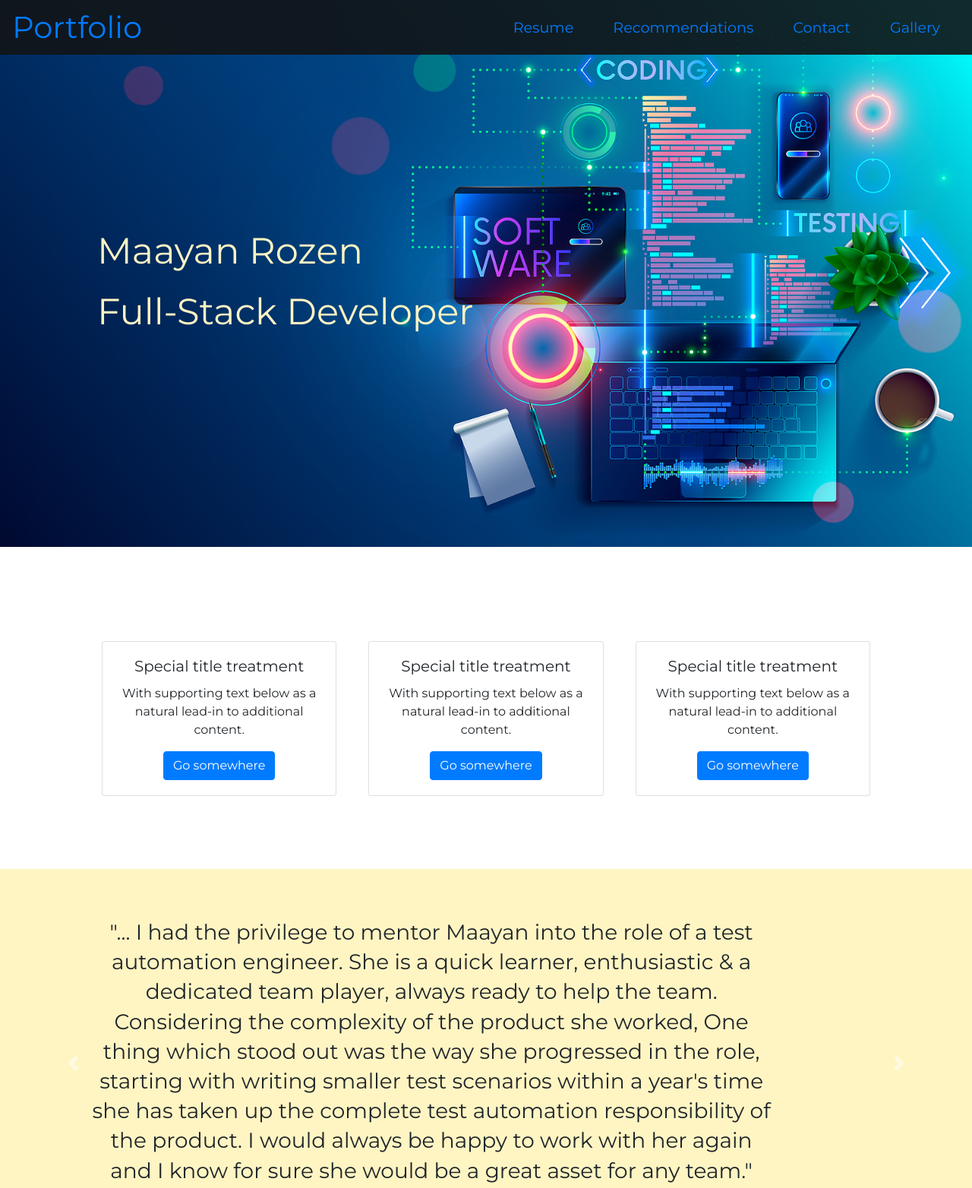
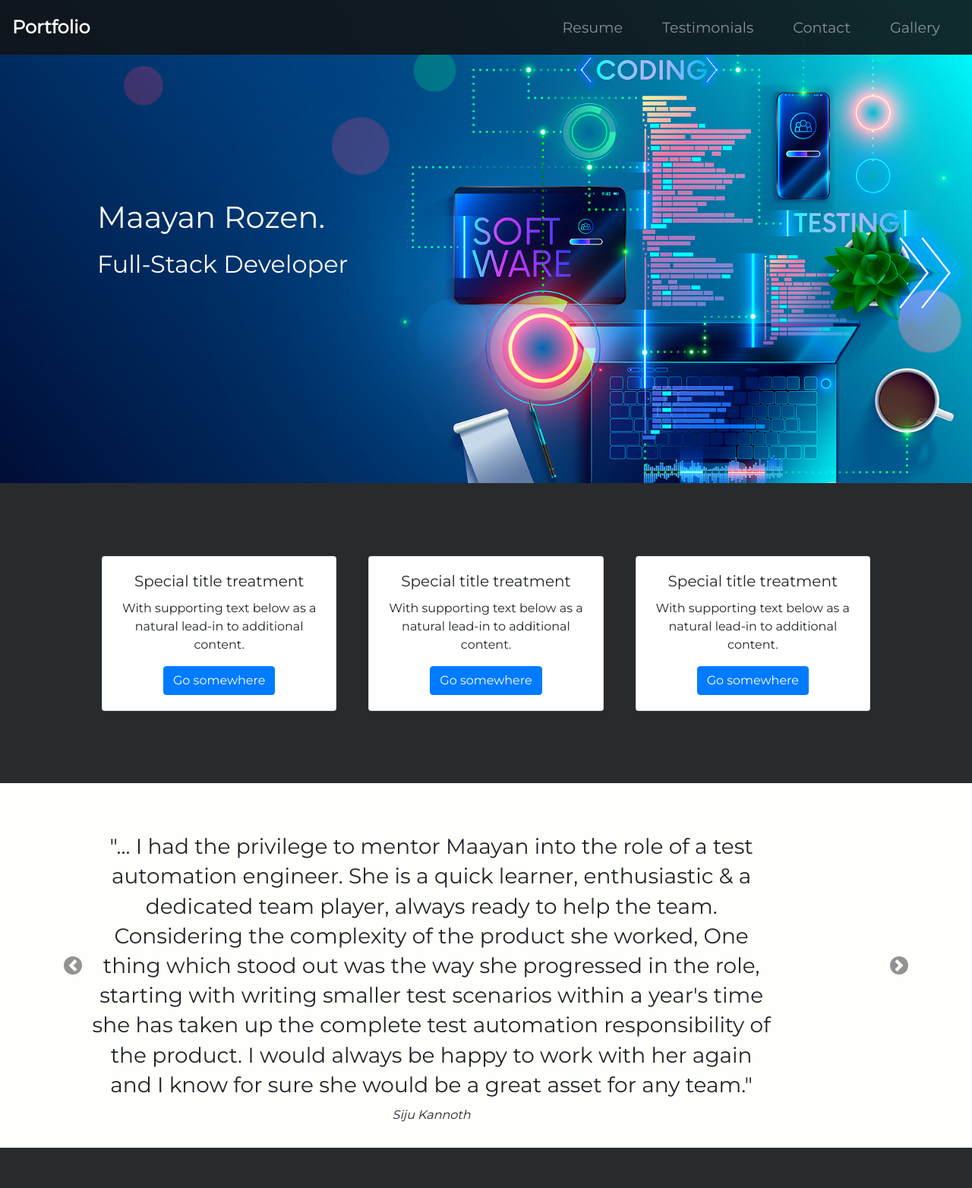
Before and after one commit to sarusimaayan/MyPortfolio, a plain HTML site: page index.html in a window 1280 px wide. Shown: the top 1564 px of the page at 76% size. Drawn offline with nearby package versions, Linux system fonts and the light colour scheme.

Commit message:
adjusted paddings and colors

```diff
--- a/css/styles.css
+++ b/css/styles.css
@@ -1,27 +1,34 @@
 #intro{
   background: url(../images/Linkedin-Banner.jpg);
   background-size: 100%;
-  /* background-color: black; */
-  background-blend-mode:overlay;
   background-repeat: no-repeat;
   text-align: left;
 }
 
 .container-fluid{
-  padding: 23% 10%;
+  padding: 20% 10%;
+  margin: 0;
+}
+
+.title{
+  /* padding: inherit; */
 }
 
 body{
-  /* background: url("images\\Linkedin-Banner.jpg"); */
-  /* background-color: #cccccc; */
   font-family: "Montserrat";
   text-align: center;
 }
 
 h1{
-  font-size: 3rem;
   line-height: 1.5;
-  color: #FFF5C3;
+  color: #fefefa;
+  /* font-size: 400% */
+}
+
+h2{
+  line-height: 1.5;
+  color: #fefefa;
+  /* font-size: 200%; */
 }
 
 h3{
@@ -38,8 +45,8 @@ line-height: 1.4;
   height: 4.5rem;
 }
  .navbar-brand{
-   /* font-weight: bold; */
-   font-size: 2.5rem;
+   font-weight: bold;
+   font-size: 1.5rem;
  }
 
 .nav-item{
@@ -56,23 +63,36 @@ line-height: 1.4;
 
 #resume{
   padding: 5% 10%;
+  background: rgba(17,21,23,.9);
 }
 
 .card-grid{
   padding: 3% 2%;
 }
 
-#recommendations{
-  background-color: #FFF5C3;
+#testimonials{
+  background-color: #fefefa;
   width: auto;
-  height: 28rem;
 }
 .carousel-item{
     padding: 5% 15%;
+    height: 30rem;
+}
+
+.carousel-control-prev-icon,
+.carousel-control-next-icon {
+  height: 1.5rem;
+  width: 1.5rem;
+  background-color: rgba(17,21,23,.9);
+  background-size: 65%, 65%;
+  border-radius: 50%;
 }
 
 #contact{
+  color: #fefefa;
+  background: rgba(17,21,23,.9);
   padding: 5% 10%;
+  margin-bottom: 0;
 }
 
 .btn-email {
@@ -139,6 +159,5 @@ line-height: 1.4;
 .bottom_container{
   font-family: 'Roboto', sans-serif;
   font-size: 80%;
-  background-color: #66bfbf;
   padding: 0.5%;
 }
--- a/index.html
+++ b/index.html
@@ -26,7 +26,7 @@
   <section id="intro">
 
     <!-- Nav Bar -->
-    <nav class="navbar navbar-expand-lg">
+    <nav class="navbar navbar-dark navbar-expand-lg">
       <a class="navbar-brand" href="">Portfolio</a>
       <button class="navbar-toggler" type="button" data-toggle="collapse" data-target="#navbarSupportedContent" aria-controls="navbarSupportedContent" aria-expanded="false" aria-label="Toggle navigation">
         <span class="navbar-toggler-icon"></span>
@@ -37,7 +37,7 @@
             <a class="nav-link" href="">Resume</a>
           </li>
           <li class="nav-item">
-            <a class="nav-link" href="">Recommendations</a>
+            <a class="nav-link" href="">Testimonials</a>
           </li>
           <li class="nav-item">
             <a class="nav-link" href="">Contact</a>
@@ -53,9 +53,9 @@
     <!-- Grid -->
     <div class="container-fluid">
       <div class="row">
-        <div class="title col-lg-6">
-          <h1>Maayan Rozen</h1>
-          <h1>Full-Stack Developer</h1>
+        <div class="title col-lg-6 col-md-6">
+          <h1>Maayan Rozen.</h1>
+          <h2>Full-Stack Developer</h2>
         </div>
       </div>
     </div>
@@ -98,8 +98,8 @@
   </section>
 
 
-  <!-- Recommendations -->
-  <section id="recommendations">
+  <!-- Testimonials -->
+  <section id="testimonials">
 
     <div id="carouselControls" class="carousel slide" data-ride="carousel">
       <div class="carousel-inner">
```
